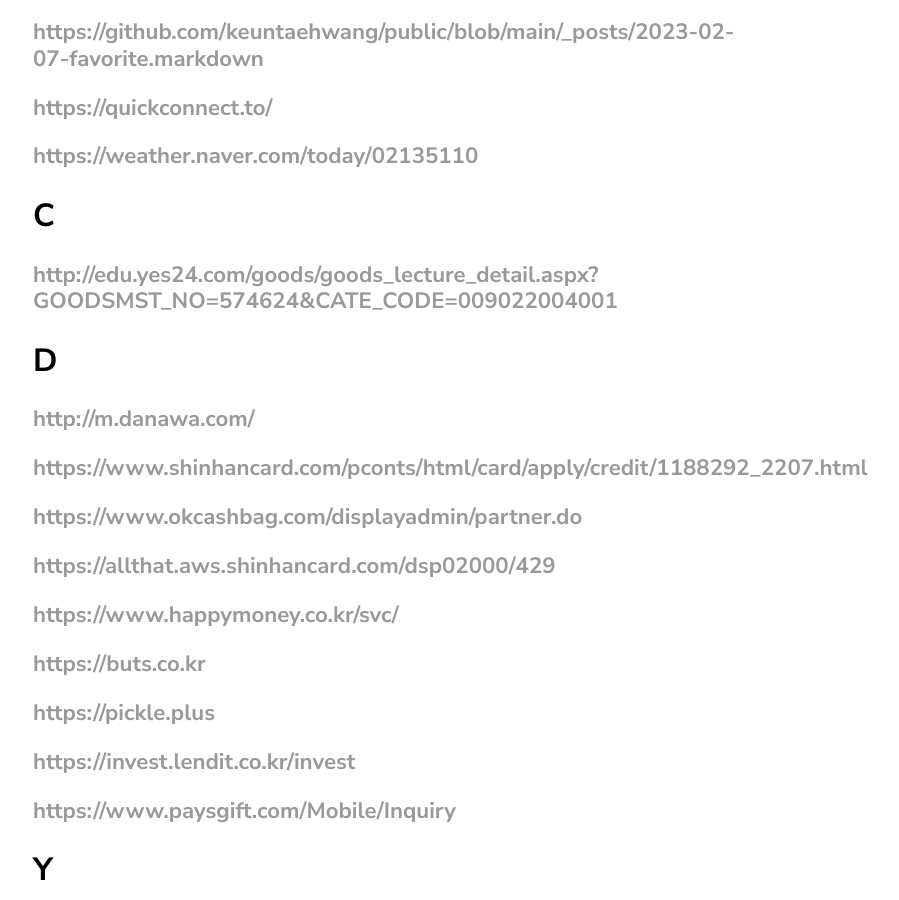
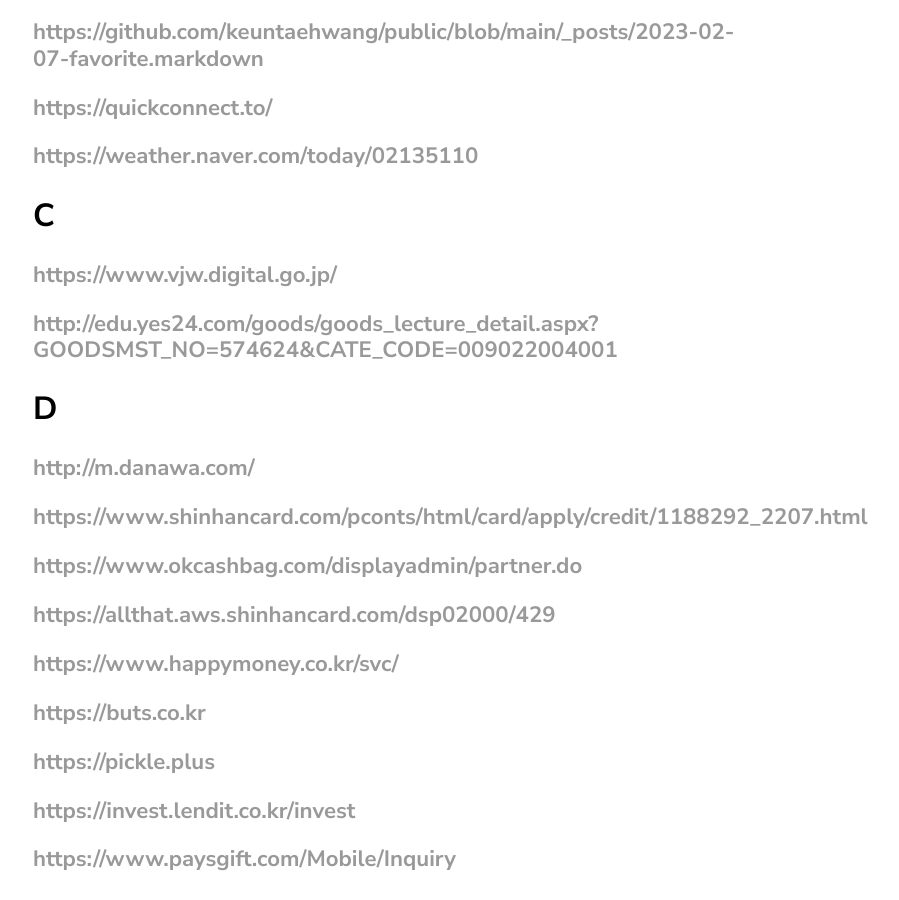
Before and after one commit to keuntaehwang/public, a Jekyll site: the page built from _posts/2023-02-07-favorite.markdown, in a window 1280 px wide and 900 px high, scrolled down 1044 px. Shown: the whole window, without its empty margins (67-966 px from the left). Built offline with Jekyll 4.4.1, drawn with Linux system fonts in a browser that asks for light colours.

Commit message:
Update 2023-02-07-favorite.markdown

```diff
--- a/_posts/2023-02-07-favorite.markdown
+++ b/_posts/2023-02-07-favorite.markdown
@@ -21,6 +21,7 @@ categories: NONE
 ### <https://weather.naver.com/today/02135110>
 
 ## C
+### <https://www.vjw.digital.go.jp/>
 ### <http://edu.yes24.com/goods/goods_lecture_detail.aspx?GOODSMST_NO=574624&CATE_CODE=009022004001>
 
 ## D
```
